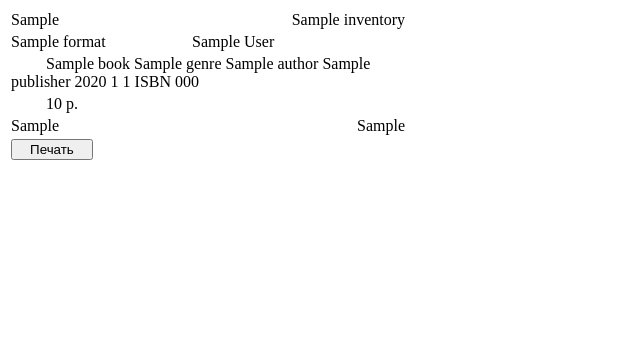
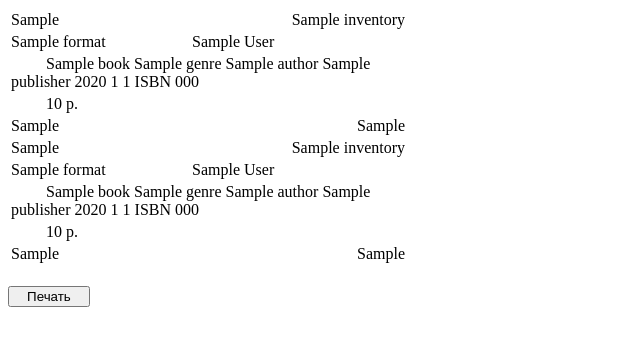
Before and after one commit to wd5/book_base, a Django app: template templates/books/order_blank.html in a window 1280 px wide. Shown: the top 346 px of the page, without its empty margins (0-640 px from the left). Run offline with Django 3.2, Linux system fonts and the light colour scheme; the template is opened without the code that fills it: most values are stand-ins (such as "Sample title", 1, 10 or a date in 2020); parts of the project's set-up code (start-up, migrations or seed data) failed here and were passed over.

Commit message:
Снова ворох ихменений

```diff
--- a/apps/books/forms.py
+++ b/apps/books/forms.py
@@ -6,4 +6,4 @@ from .models import OrderBook
 class MakeOrderForm(ModelForm):
     class Meta:
         model = OrderBook
-        fields = ('book', 'library', )
+        fields = ('book', 'phone', 'library', )
--- a/apps/books/models.py
+++ b/apps/books/models.py
@@ -166,8 +166,7 @@ class OrderBook(models.Model):
     book = models.ForeignKey(Book, verbose_name='Книга')
     user = models.ForeignKey(User, verbose_name='Пользователь')
     library = models.ForeignKey(Library, verbose_name='Библиотека')
-    queue_num = models.PositiveSmallIntegerField('Очередь', default=1)
-    is_taked = models.BooleanField('Взял книгу', default=False)
+    phone = models.CharField('Телефон', max_length=16)
     added = models.DateTimeField('Оформлен', auto_now_add=True)
 
     class Meta:
--- a/apps/books/urls.py
+++ b/apps/books/urls.py
@@ -5,6 +5,7 @@ from django.conf.urls import patterns, url
 from .views import BookList, BookDetail, BookSearch
 from .views import WillReadList, WillRead, UnRead
 from .views import PrintOrder, RenderOrderBookForm, MakeOrderBook
+from .views import PrintBookmark
 
 urlpatterns = patterns('',
     url(r'^$', BookList.as_view(), name='book_list'),
@@ -13,7 +14,8 @@ urlpatterns = patterns('',
     url(r'^(?P<pk>\d+)/$', BookDetail.as_view(), name='book_detail'),
     url(r'^(?P<pk>\d+)/will-read/$', WillRead.as_view(), name='book_will_read_add'),
     url(r'^(?P<pk>\d+)/unread/$', UnRead.as_view(), name='book_unread'),
-    url(r'^(?P<pk>\d+)/print-blank/$', PrintOrder.as_view(), name='print_order'),
+    url(r'^(?P<pk>\d+)/print-blank/$', PrintOrder.as_view(), name='order_print'),
+    url(r'^print-bookmark/$', PrintBookmark.as_view(), name='book_bookmarks_print'),
 
     url(r'^order/render-form/$', RenderOrderBookForm.as_view(), name='order_book_render_form'),
     url(r'^order/make/$', MakeOrderBook.as_view(), name='order_book_make'),
--- /dev/null
+++ b/static/css/book-order-blank.css
@@ -0,0 +1,9 @@
+.content {
+	text-indent: 35px;
+}
+.order-blanks-table {
+	width: 400px;
+}
+.order-print-button {
+	margin-top: 20px;
+}
--- /dev/null
+++ b/static/css/flatpage.css
@@ -0,0 +1,6 @@
+.flatpage-title {
+
+}
+.flatpage-content {
+
+}
--- a/templates/books/includes/book_on_row.html
+++ b/templates/books/includes/book_on_row.html
@@ -26,7 +26,7 @@
 	{% if can_take %}
 		<div class="print-order-block">
 			{% if request.user.is_authenticated %}
-				<a class="btn" href="#" class="tacke-order">
+				<a class="btn" href="{% url order_print book.pk %}" class="tacke-order" target="_blank">
 					<i class="icon-print"></i>
 					Получить формуляр
 				</a>
--- /dev/null
+++ b/templates/books/includes/order_on_row.html
@@ -0,0 +1,29 @@
+<tr>
+	<td>{{ book.bbk1 }}</td>
+	<td align="right">{{ book.inventory }}</td>
+</tr>
+<tr>
+	<td>{{ book.format }}</td>
+	<td>{{ bppk.author }}</td>
+</tr>
+<tr>
+	<td colspan="2" class="content">
+		{{ book.name }}
+		{{ book.genre }}
+		{{ book.author.name }}
+		{{ book.publisher.name }}
+		{{ book.year }}
+		{{ book.pages }}
+		{{ book.pages }}
+		ISBN {{ book.isbn }}
+	</td>
+</tr>
+<tr>
+	<td colspan="2" class="content">
+		{{ book.price }} р.
+	</td>
+</tr>
+<tr class="order-last-row">
+	<td>{{ book.bbk2 }}</td>
+	<td align="right">{{ book.bbk2 }}</td>
+</tr>
--- a/templates/books/order_blank.html
+++ b/templates/books/order_blank.html
@@ -3,49 +3,31 @@
 		<meta http-equiv="Content-Type" content="text/html;charset=utf-8">
 		<title>Формуляр &mdash; {{ book.name }}</title>
 
-		<style type="text/css">
-			.content {
-				text-indent: 35px;
-			}
-		</style>
+		<link href="{{ STATIC_URL }}css/book-order-blank.css" rel="stylesheet">
 	</head>
-	<body>
-		<!-- Три линии с даннвми о книге -->
-		<table width="400">
-			<tr>
-				<td>{{ book.bbk1 }}</td>
-				<td align="right">{{ book.inventory }}</td>
-			</tr>
-			<tr>
-				<td>{{ book.format }}</td>
-				<td>{{ bppk.author }}</td>
-			</tr>
-			<tr>
-				<td colspan="2" class="content">
-					{{ book.name }}
-					{{ book.genre }}
-					{{ book.author.name }}
-					{{ book.publisher.name }}
-					{{ book.year }}
-					{{ book.pages }}
-					{{ book.pages }}
-					ISBN {{ book.isbn }}
-				</td>
-			</tr>
-			<tr>
-				<td colspan="2" class="content">
-					{{ book.price }} р.
-				</td>
-			</tr>
-			<tr>
-				<td>{{ book.bbk2 }}</td>
-				<td align="right">{{ book.bbk2 }}</td>
-			</tr>
-			<tr>
-				<td colspan="2">
-					<input value=" &nbsp; Печать &nbsp; " onClick="print(document);" type="button">
-				</td>
-			</tr>
-		</table>
+	<body align="center;">
+		{% if book or books %}
+			<!-- Три линии с даннвми о книге -->
+			<table class="order-blanks-table">
+				{% if books %}
+					{% for book in books %}
+						{% include "books/includes/order_on_row.html" %}
+						{%  if not forloop.last %}
+							<tr>
+								<td colspan="2">
+									<hr/>
+								</td>
+							</tr>
+						{% endif %}
+					{% endfor %}
+				{% endif %}
+				{% if book %}
+					{% include "books/includes/order_on_row.html" %}
+				{% endif %}
+			</table>
+			<input value=" &nbsp; Печать &nbsp; " onClick="print(document);" type="button" class="order-print-button">
+		{% else %}
+			<h3 align="center">Нет формуляров для печати...</h3>
+		{% endif %}
 	</body>
 </html>
--- a/templates/books/order_form.html
+++ b/templates/books/order_form.html
@@ -7,5 +7,6 @@
 			<option value="{{ lib.pk }}">{{ lib }}</option>
 		{% endfor %}
 	</select>
+	<input type="text" maxlength="16" placeholder="Телефон...">
 	<a href="#" data-book-id="{{ book.pk }}" class="btn btn-primary order-book-make" >Заказать</a>
 </form>
--- a/templates/books/user_read_list.html
+++ b/templates/books/user_read_list.html
@@ -17,6 +17,12 @@
 				Закладки
 			</h1>
 		</li>
+		<li style="float: right; margin-top: 3px; margin-right: -10px;">
+			<a class="btn" href="{% url book_bookmarks_print %}" target="_blank" style="display: inline-block;">
+				<i class="icon-print"></i>
+				Напечатать все закладки
+			</a>
+		</li>
 	</ul>
 {% endblock %}
 
```
Also changed, not shown: apps/books/views.py (+14 -0 lines), templates/flatpages/default.html (added, +18 -0 lines).
